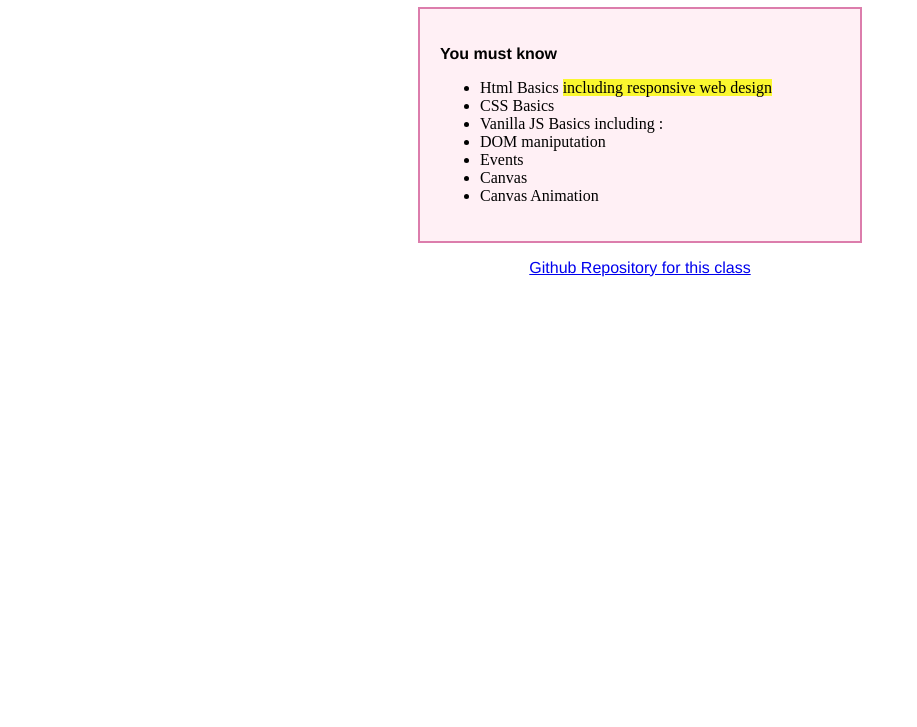
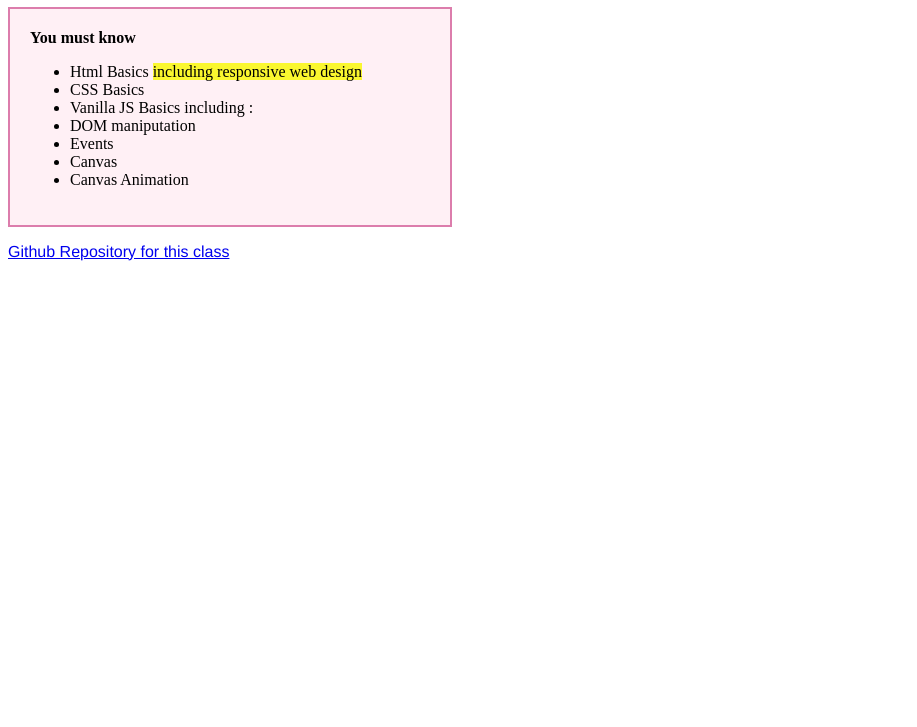
Before and after one commit to loktal/Website-Exercise, a plain HTML site: page index.html in a window 1280 px wide. Shown: the part 73-800 px from the top of the page, without its empty margins (0-917 px from the left). Drawn offline with Linux system fonts and the light colour scheme.

Commit message:
Update index.html

```diff
--- a/index.html
+++ b/index.html
@@ -7,11 +7,11 @@
 
   </head>
   <body>
-    <center>
+
         <h1><strong>WEB can be FUN!</strong></h1>
 
         <div>
-            <p> <strong> You must know </strong> </p>
+            <p-carre> <strong> You must know </strong> </p-carre>
             <ul>
                 <li>Html Basics <highlight>including responsive web design</highlight> </li>
                 <li>CSS Basics</li>
@@ -25,6 +25,6 @@
 
 
         <p>  <a href="https://github.com/loktal/Website-Exercise">Github Repository for this class </a></p>
-    </center>
+
   </body>
 </html>
```
